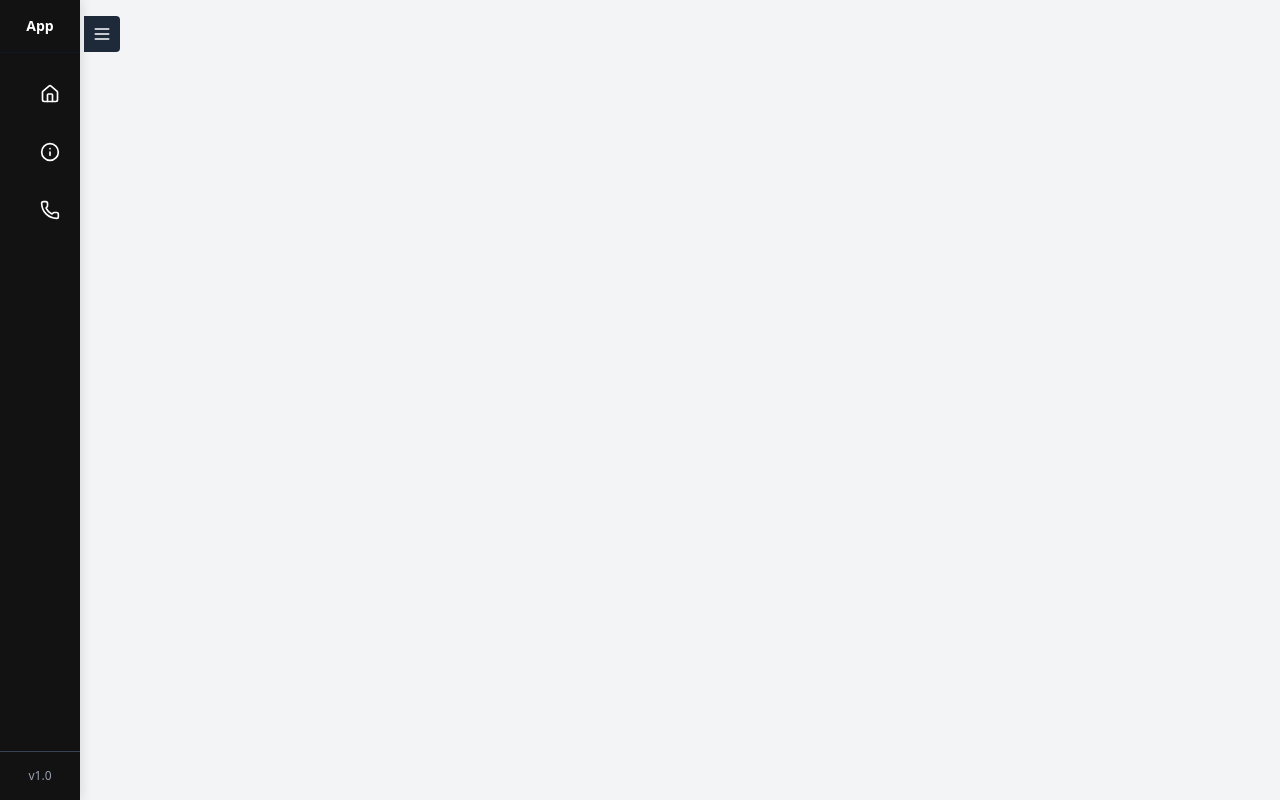
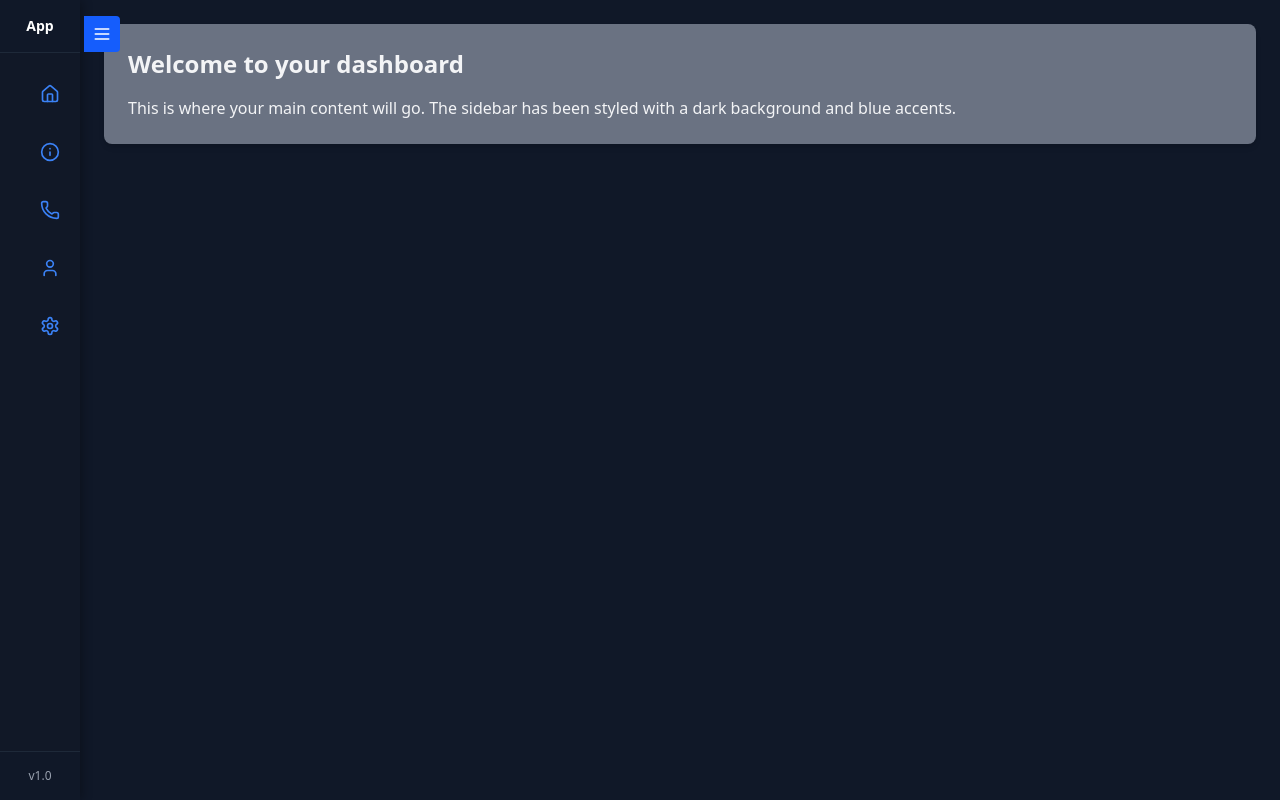
Before and after one commit to Xenovate-Foss/nexodactyl, a React (Vite) app in the folder app/: page / in a window 1280 px wide. Built offline with nearby package versions, Linux system fonts and the light colour scheme.

Commit message:
Sandbox snapshot commit

```diff
--- a/app/package.json
+++ b/app/package.json
@@ -22,6 +22,7 @@
     "class-variance-authority": "^0.7.1",
     "clsx": "^2.1.1",
     "lucide-react": "^0.510.0",
+    "motion": "^12.12.0",
     "react": "^19.1.0",
     "react-dom": "^19.1.0",
     "react-pro-sidebar": "^1.1.0",
--- a/app/src/components/app-sidebar.jsx
+++ b/app/src/components/app-sidebar.jsx
@@ -1,30 +1,53 @@
-import { useState } from "react";
+import { useState, useEffect } from "react";
 import { Sidebar, Menu, MenuItem, sidebarClasses } from "react-pro-sidebar";
 import { Link } from "react-router-dom";
-import { Menu as MenuIcon, Home, Info, Phone } from "lucide-react";
+import {
+  Menu as MenuIcon,
+  Home,
+  Info,
+  Phone,
+  Settings,
+  User,
+  LogOut,
+} from "lucide-react";
+import { motion } from "motion/react";
+import { duration } from "@mui/material";
 
 function SidebarMenu() {
   const [collapsed, setCollapsed] = useState(true);
   const [isMobile, setIsMobile] = useState(window.innerWidth < 768);
 
   // Handle responsive behavior
-  window.addEventListener("resize", () => {
-    setIsMobile(window.innerWidth < 768);
-    if (window.innerWidth < 768) {
-      setCollapsed(true);
-    }
-  });
+  useEffect(() => {
+    const handleResize = () => {
+      setIsMobile(window.innerWidth < 768);
+      if (window.innerWidth < 768) {
+        setCollapsed(true);
+      }
+    };
+
+    window.addEventListener("resize", handleResize);
+    return () => window.removeEventListener("resize", handleResize);
+  }, []);
 
   const toggleSidebar = () => {
     setCollapsed(!collapsed);
   };
 
   return (
-    <div className="flex h-screen">
+    <motion.div
+      className="flex h-screen"
+      layoutId="underline"
+      initial={{ opacity: 0 }}
+      animate={{
+        opacity: 1,
+        transition: { duration: 0.8, ease: "easeInOut" },
+      }}
+    >
       <div className="relative">
         <button
           onClick={toggleSidebar}
-          className="absolute top-4 right-[-40px] bg-gray-800 p-2 rounded-r text-white z-10"
+          className="absolute top-4 right-[-40px] bg-blue-600 p-2 rounded-r text-white z-10 hover:bg-blue-700 transition-colors"
         >
           <MenuIcon size={20} />
         </button>
@@ -32,53 +55,62 @@ function SidebarMenu() {
         <Sidebar
           collapsed={collapsed}
           width="240px"
-          backgroundColor="#121212"
           collapsedWidth={isMobile ? "0px" : "80px"}
           rootStyles={{
             [`.${sidebarClasses.container}`]: {
-              backgroundColor: "#121212",
+              backgroundColor: "#111827", // Dark background
             },
             height: "100%",
             border: "none",
-            backgroundColor: "#ffffff", // Dark blue background
             color: "#ffffff",
-            boxShadow: "2px 0 10px rgba(0,0,0,0.1)",
+            boxShadow: "2px 0 10px rgba(0,0,0,0.3)",
             transition: "all 0.3s ease-in-out",
           }}
         >
-          <div className="p-4 text-center bg-dark border-b border-gray-900">
+          <div className="p-4 text-center border-b border-gray-800 bg-gray-900">
             <h1
               className={`font-bold ${
                 collapsed && !isMobile ? "text-sm" : "text-xl"
-              } transition-all bg-dark`}
+              } transition-all text-white`}
             >
               {collapsed && !isMobile ? "App" : "My Application"}
             </h1>
+            {!collapsed && (
+              <div className="mt-3 mb-1">
+                <img
+                  className="rounded-xl shadow-lg mx-auto border-2 border-blue-500"
+                  src="https://encrypted-tbn0.gstatic.com/images?q=tbn:ANd9GcQ7B_F64nWwBgzKqjlNZixSl9yFDtUiR2jiTgEsNJzOkA&s"
+                  alt="Banner"
+                  style={{ maxWidth: "200px" }}
+                />
+              </div>
+            )}
           </div>
 
           <Menu
             menuItemStyles={{
               button: {
-                color: "#fff12",
+                color: "#cbd5e1",
                 padding: "12px 24px",
-                borderRadius: "4px",
+                borderRadius: "8px",
                 margin: "8px",
                 transition: "all 0.2s ease",
                 display: "flex",
                 alignItems: "center",
                 gap: "12px",
                 "&:hover": {
-                  backgroundColor: "#334155",
-                  color: "#F8FAFC",
+                  backgroundColor: "#1e293b",
+                  color: "#ffffff",
                 },
                 "&.active": {
-                  backgroundColor: "#3B82F6",
-                  color: "#F8FAFC",
+                  backgroundColor: "#2563eb", // Blue active state
+                  color: "#ffffff",
                   fontWeight: "bold",
                 },
               },
               icon: {
                 marginRight: collapsed && !isMobile ? "0" : "12px",
+                color: "#3b82f6", // Blue icon color
               },
             }}
           >
@@ -101,9 +133,35 @@ function SidebarMenu() {
             >
               Contact
             </MenuItem>
+            <MenuItem
+              icon={<User size={20} />}
+              component={<Link to="/profile" />}
+            >
+              Profile
+            </MenuItem>
+            <MenuItem
+              icon={<Settings size={20} />}
+              component={<Link to="/settings" />}
+            >
+              Settings
+            </MenuItem>
           </Menu>
 
-          <div className="absolute bottom-0 left-0 right-0 p-4 border-t border-gray-700">
+          <div className="absolute bottom-0 left-0 right-0 p-4 border-t border-gray-800 bg-gray-900">
+            {!collapsed && (
+              <div className="flex justify-between items-center mb-2">
+                <div className="flex items-center">
+                  <div className="w-8 h-8 rounded-full bg-blue-500 flex items-center justify-center text-white font-bold">
+                    U
+                  </div>
+                  <span className="ml-2 text-sm text-gray-300">User</span>
+                </div>
+                <LogOut
+                  size={18}
+                  className="text-gray-400 hover:text-white cursor-pointer"
+                />
+              </div>
+            )}
             <p
               className={`text-gray-400 text-xs ${
                 collapsed && !isMobile ? "text-center" : ""
@@ -116,10 +174,18 @@ function SidebarMenu() {
       </div>
 
       {/* This is a placeholder for your main content */}
-      <div className="flex-1 p-6 bg-gray-100">
-        {/* Your page content will be rendered here */}
+      <div className="flex-1 p-6 bg-gray-900">
+        <div className="bg-gray-500 rounded-lg shadow-md p-6">
+          <h2 className="text-2xl font-bold mb-4 text-gray-100">
+            Welcome to your dashboard
+          </h2>
+          <p className="text-gray-100">
+            This is where your main content will go. The sidebar has been styled
+            with a dark background and blue accents.
+          </p>
+        </div>
       </div>
-    </div>
+    </motion.div>
   );
 }
 
```
Also changed, not shown: 1 other file (tests, documents, lock files or other folders).
